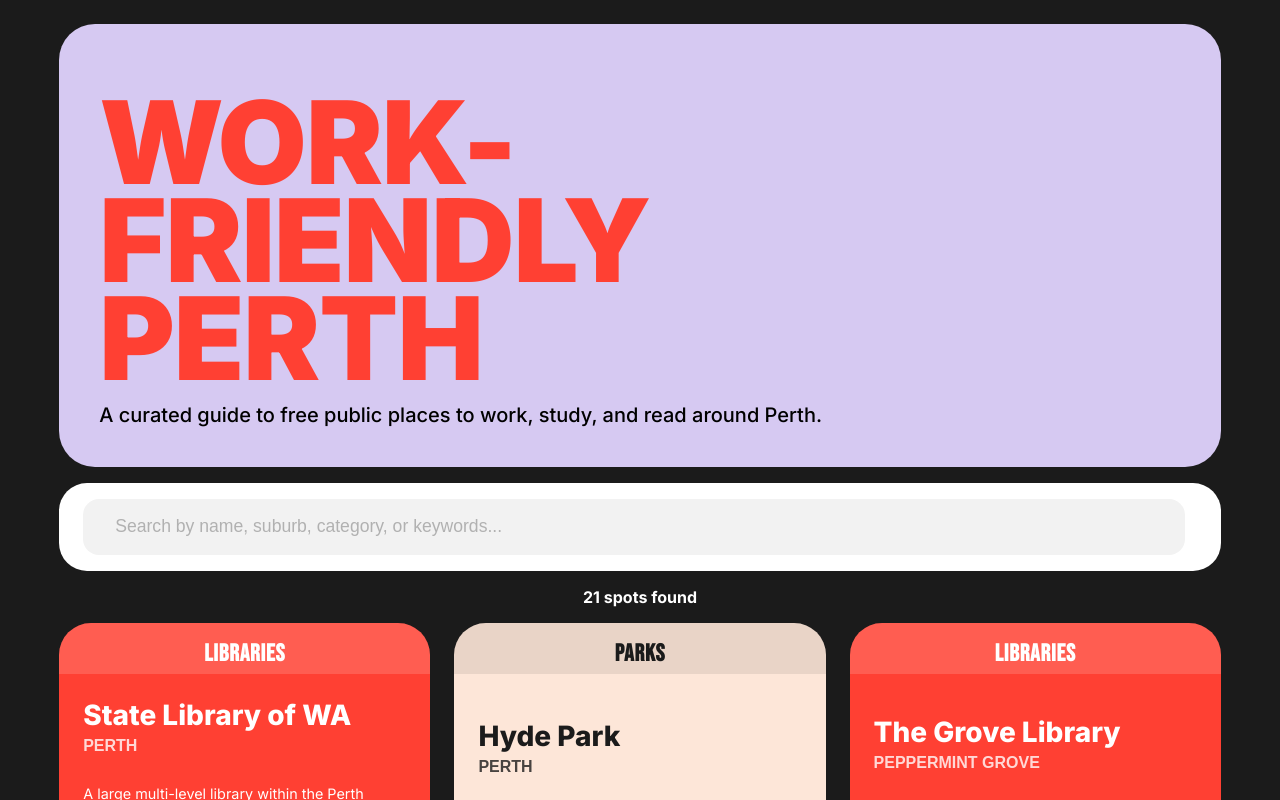
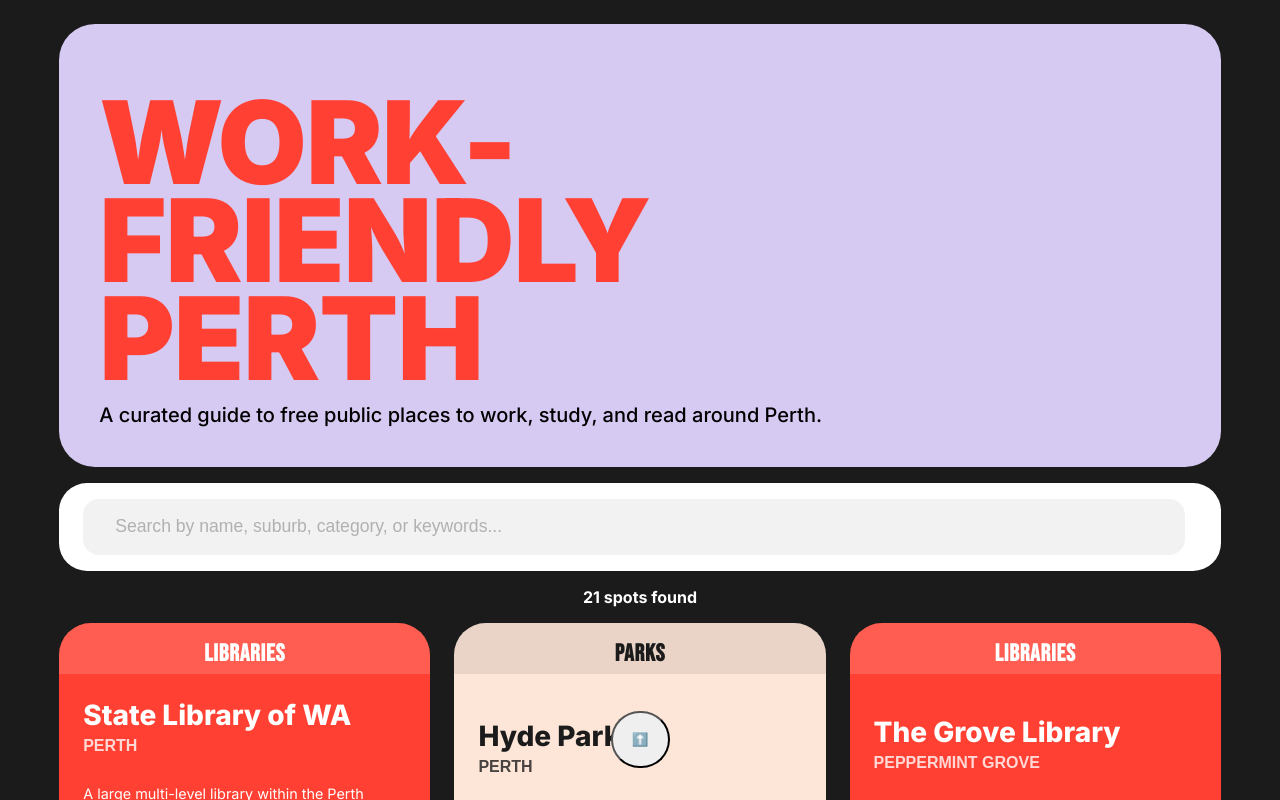
Before and after one commit to aliciabuelow/perth-workfriendly-app, a React (Vite) app in the folder react-app/: page / in a window 1280 px wide. Shown: the top 800 px of the page. Built offline with nearby package versions, Linux system fonts and the light colour scheme.

Commit message:
Install lucide-react icons, add basic fixed scroll button

```diff
--- a/react-app/package.json
+++ b/react-app/package.json
@@ -10,6 +10,7 @@
     "preview": "vite preview"
   },
   "dependencies": {
+    "lucide-react": "^1.14.0",
     "react": "^19.2.5",
     "react-dom": "^19.2.5"
   },
--- a/react-app/src/App.css
+++ b/react-app/src/App.css
@@ -9,6 +9,19 @@
     color: #fff;
 }
 
+.scroll-button {
+    margin: 0;
+    position: fixed;
+    z-index: 1000;
+    margin-inline: auto;
+    left: 0;
+    right: 0;
+    width: fit-content;
+    bottom: 2rem;
+    border-radius: 999px;
+    padding: 1.2rem;
+}
+
 @media (width >= 600px) {
     .App {
         margin: 3vh 4vw;
--- a/react-app/src/App.jsx
+++ b/react-app/src/App.jsx
@@ -35,7 +35,11 @@
 
   const clearSearch = () => {
     setSearchTerm("");
-  }
+  };
+
+  const onScrollUp = () => {
+    targetRef.current?.scrollIntoView({ behavior: 'smooth' });
+  };
 
   return (
     <div className="App">
@@ -54,6 +58,13 @@
 
       {filteredSpots.length > 0 ? <SpotList spots={filteredSpots} onFilterClick={onFilterClick} /> : <EmptyState />}
 
+      <button
+        className="scroll-button"
+        onClick={onScrollUp}
+      >
+        ⬆️
+      </button>
+
       <Footer />
 
     </div>
--- a/react-app/src/styles/Footer.css
+++ b/react-app/src/styles/Footer.css
@@ -1,6 +1,6 @@
 .Footer {
     display: block;
-    margin: 2rem auto 3rem auto;
+    margin: 8rem auto 2rem auto;
     padding: 1rem;
     width: 100%;
     text-align: center;
```
Also changed, not shown: 1 other file (tests, documents, lock files or other folders).
